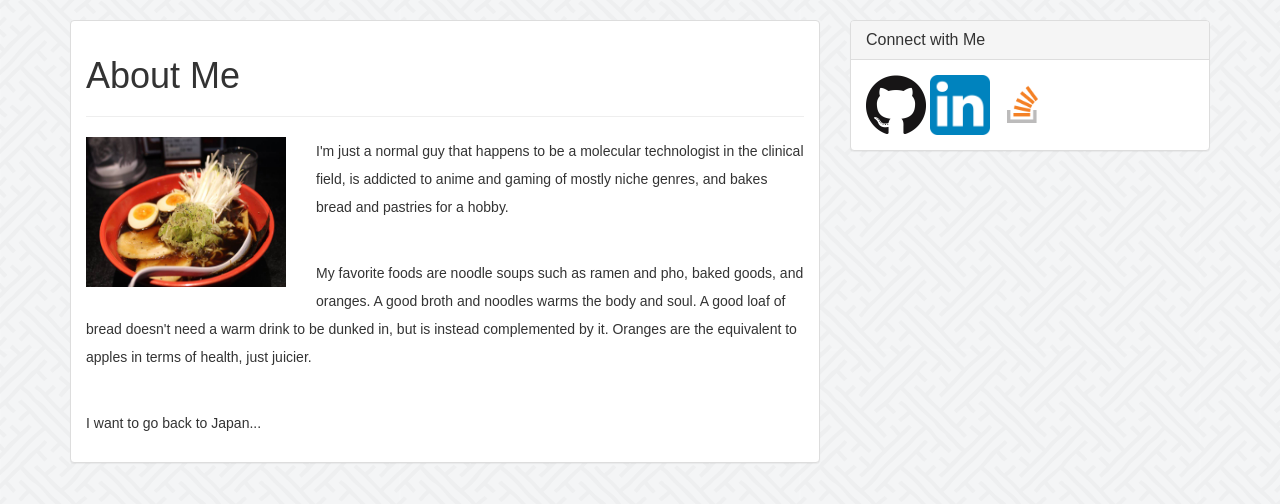
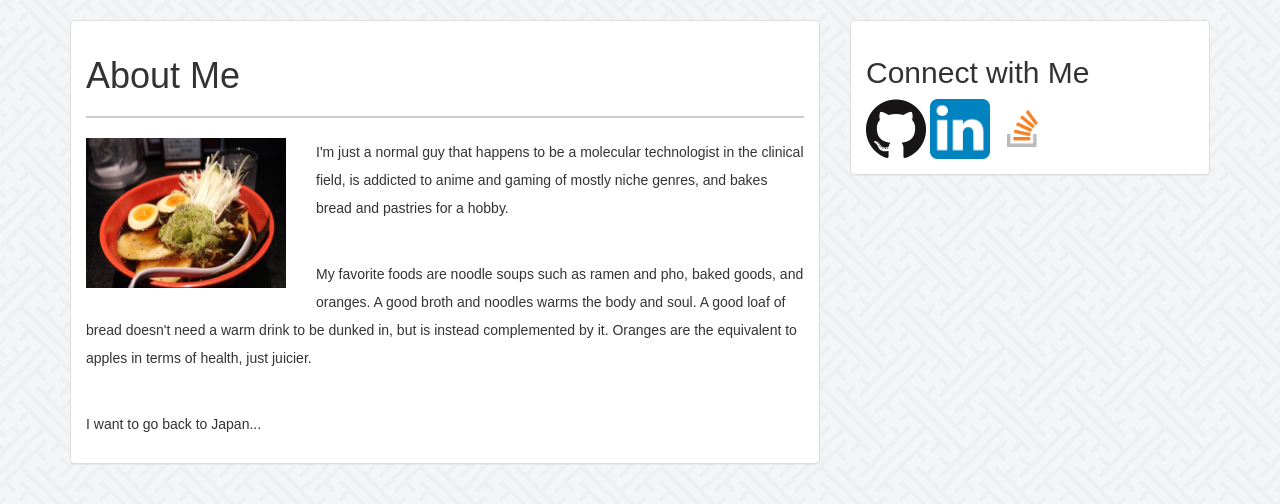
Before and after one commit to dctreborn/Bootstrap-Portfolio, a PHP site: page / in a window 1280 px wide. Shown: the part 50-554 px from the top of the page. Run offline with PHP 8.4, Linux system fonts and the light colour scheme; some libraries are stand-ins or nearby versions.

Commit message:
footer adjusted

```diff
--- a/assets/css/style.css
+++ b/assets/css/style.css
@@ -4,11 +4,20 @@ body {
 	background-image: url(../images/sayagata.png);
 }
 
-#footer {
-	color: #fff;
+hr {
+    border-width: 1.5px;
+    border-style: solid;
+    border-color: #cccccc;
 }
+
 
 .pic {
 	margin-right: 30px;
 	margin-bottom: 20px;
 }
+
+#footer {
+	color: #fff;
+	float: none;
+	text-align: center;
+}
--- a/index.html
+++ b/index.html
@@ -39,10 +39,8 @@
 			<!-- Connect with Me -->
 			<div class="col-md-4 col-lg-4">
 				<div class="panel panel-default">
-				  <div class="panel-heading">
-				    <h3 class="panel-title">Connect with Me</h3>
-				  </div>
 				  <div class="panel-body">
+				  	<h2>Connect with Me</h2>
 				   	<!--Git image-->
 					<a href="https://github.com/rukaroa"><img class="rotate icon" src="assets/images/git.png" alt="github" height="60" width="60"></a>
 					<!--LinkedIn image-->
```
